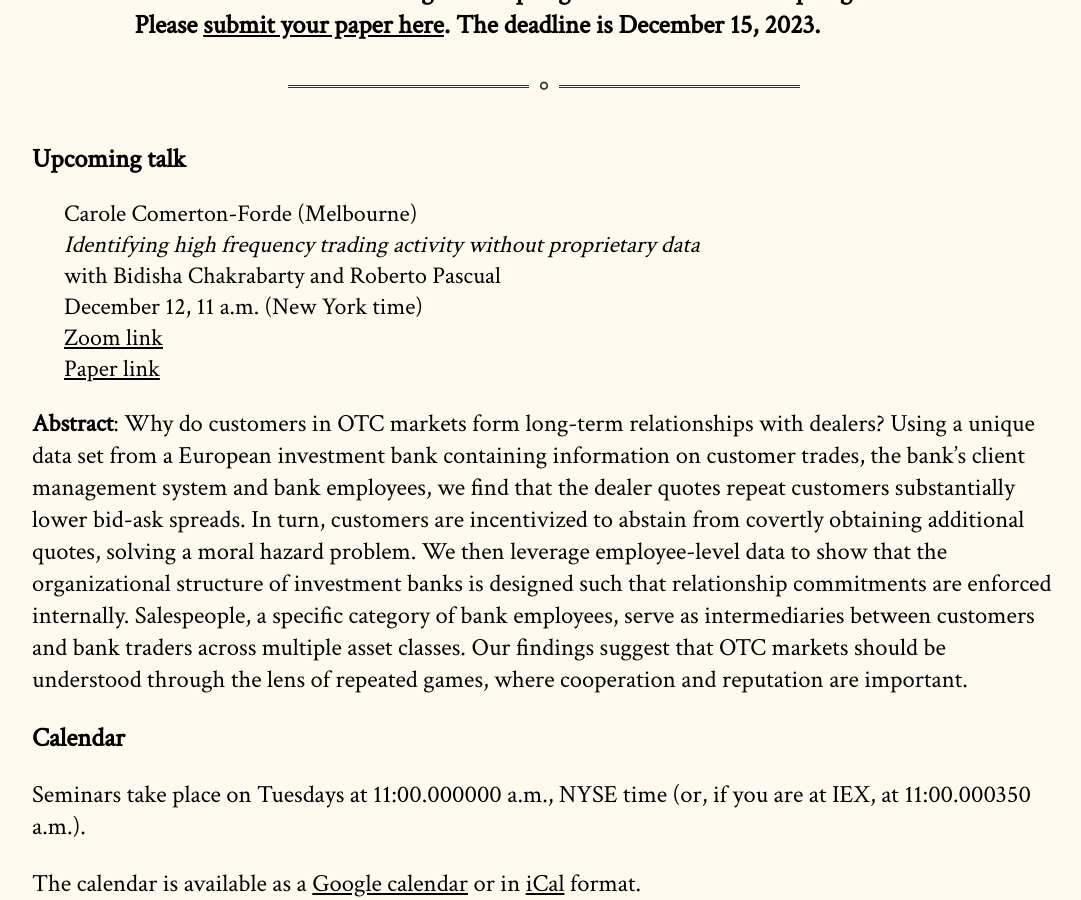
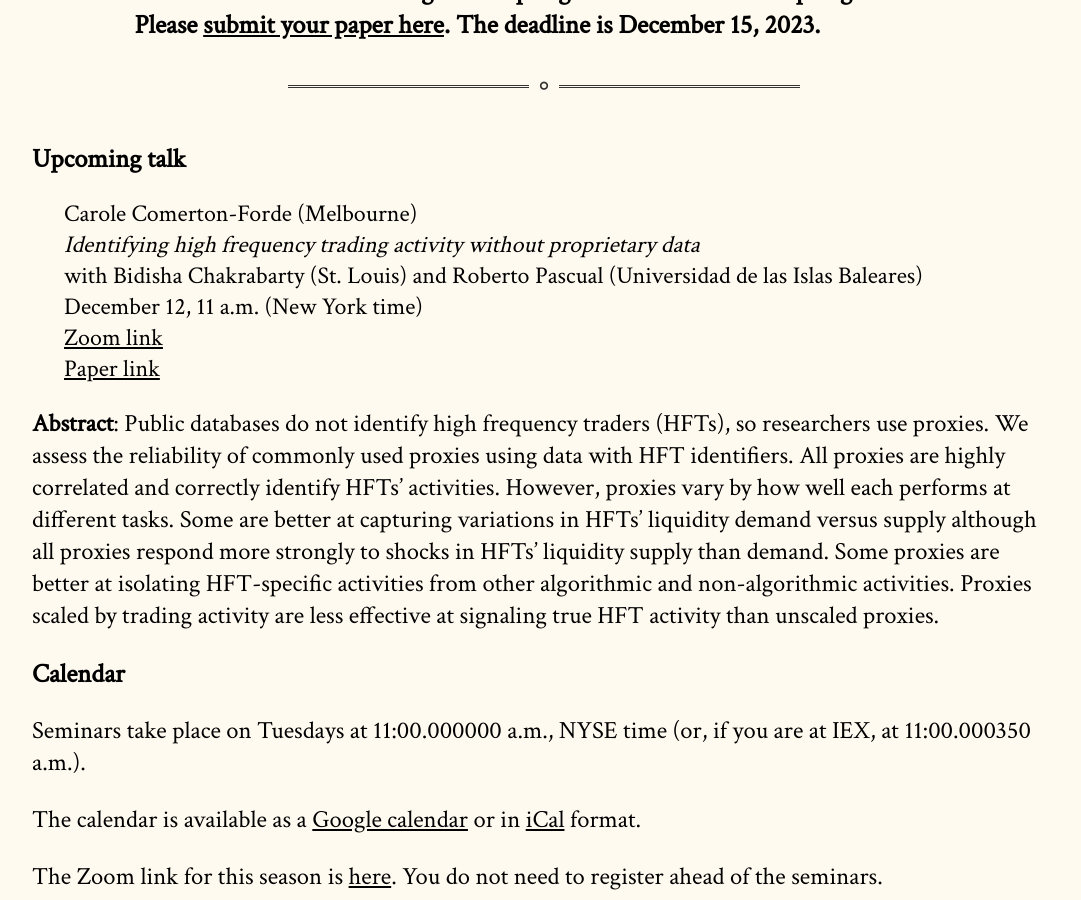
Before and after one commit to cpfiffer/microstructure.exchange, a Jekyll site: the page built from index.md, in a window 1280 px wide and 900 px high, scrolled down 531 px. Shown: the whole window, without its empty margins (96-1177 px from the left). Built offline with Jekyll 4.4.1, drawn with Linux system fonts in a browser that asks for light colours; some web fonts are replaced.

Commit message:
Update _config.yml

```diff
--- a/_config.yml
+++ b/_config.yml
@@ -13,11 +13,11 @@ github:
 speaker-info:
   speaker-name: "Carole Comerton-Forde (Melbourne)"
   speaker-paper: "Identifying high frequency trading activity without proprietary data"
-  coauthors: "Bidisha Chakrabarty and Roberto Pascual"
+  coauthors: "Bidisha Chakrabarty (St. Louis) and Roberto Pascual (Universidad de las Islas Baleares)"
   speaker-date: "December 12, 11 a.m. (New York time)"
   paper-link: "https://papers.ssrn.com/sol3/papers.cfm?abstract_id=4551238"
- # paper-link: "/papers/OTC_Relationships.pdf" # If you have a file instead
+  # paper-link: "/papers/OTC_Relationships.pdf" # If you have a file instead
   webinar-link: "https://us06web.zoom.us/j/89099439605?pwd=xbAr0dkscfLaSo259GnmFOUj1pwiTe.1"
   # discussant: "Michael Noe (Eurex), Amit Goyal (SFI/Lausanne), and Eric Uhlmann (INSEAD)"
   # slides-link: /slides/RobinhoodSlides_TME.pdf
-  abstract: "Why do customers in OTC markets form long-term relationships with dealers? Using a unique data set from a European investment bank containing information on customer trades, the bank's client management system and bank employees, we find that the dealer quotes repeat customers substantially lower bid-ask spreads. In turn, customers are incentivized to abstain from covertly obtaining additional quotes, solving a moral hazard problem. We then leverage employee-level data to show that the organizational structure of investment banks is designed such that relationship commitments are enforced internally. Salespeople, a specific category of bank employees, serve as intermediaries between customers and bank traders across multiple asset classes. Our findings suggest that OTC markets should be understood through the lens of repeated games, where cooperation and reputation are important."
+  abstract: "Public databases do not identify high frequency traders (HFTs), so researchers use proxies. We assess the reliability of commonly used proxies using data with HFT identifiers. All proxies are highly correlated and correctly identify HFTs’ activities. However, proxies vary by how well each performs at different tasks. Some are better at capturing variations in HFTs’ liquidity demand versus supply although all proxies respond more strongly to shocks in HFTs’ liquidity supply than demand. Some proxies are better at isolating HFT-specific activities from other algorithmic and non-algorithmic activities. Proxies scaled by trading activity are less effective at signaling true HFT activity than unscaled proxies."
```
